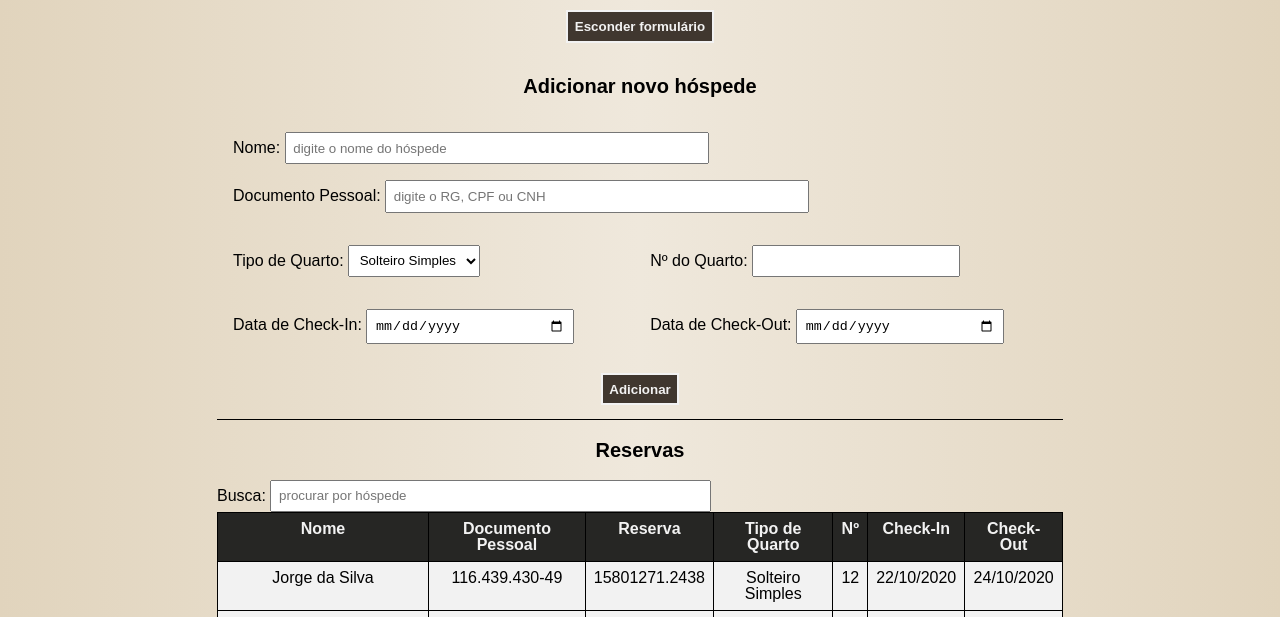
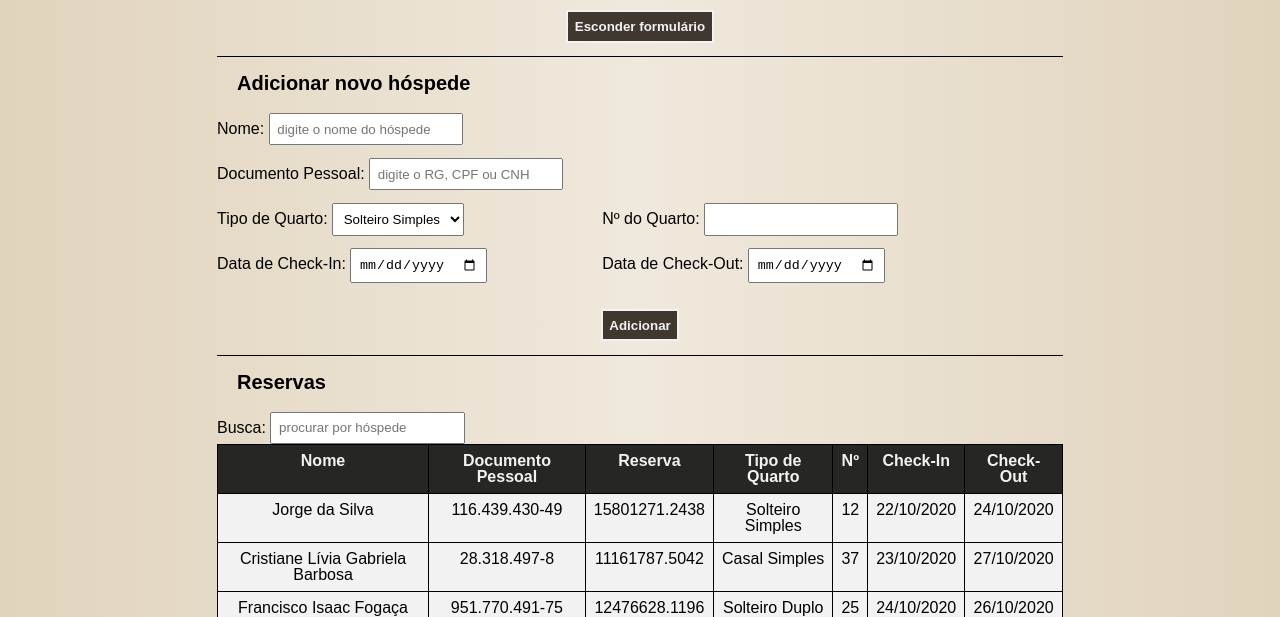
Before and after one commit to alves-a/lobbySystem, a plain HTML site: page index.html in a window 1280 px wide. Shown: the part 183-800 px from the top of the page. Drawn offline with Linux system fonts and the light colour scheme.

Commit message:
css update2

```diff
--- a/css/index.css
+++ b/css/index.css
@@ -47,20 +47,43 @@ main {
 
 /* DADOS DE CADASTRO */
 .container-adiciona {
+    border-top: 1px solid #000;
     border-bottom: 1px solid #000;
+    padding-top: 1em;
+    margin-bottom: 1em;
+    /*
+    background-color: violet;
+    */
+}
+
+h2 {
+    font-size: 20px;
+    font-weight: bolder;
+    margin: 0 0 1em 1em;
 }
 
 .dados {
-    margin: 1em;
+    margin: 0 0 .8em;
+    /*
+    background-color: teal;
+    display: table-row;
+    */
 }
 
 input, select, button {
     padding: .5em;
 }
 
+/*
+label {
+    display: table-cell;
+}
+
 input {
-    width: 50%;
+    width: 100%;
+    display: table-cell;
 }
+*/
 
 .dados-quarto, .dados-check {
     display: inline-block;
@@ -68,12 +91,6 @@ input {
 }
 
 /* DADOS DA TABELA */
-h2 {
-    font-size: 20px;
-    font-weight: bolder;
-    text-align: center;
-    padding: 1em 0;
-}
 
 table {
     background-color: #F2F2F2;
```
